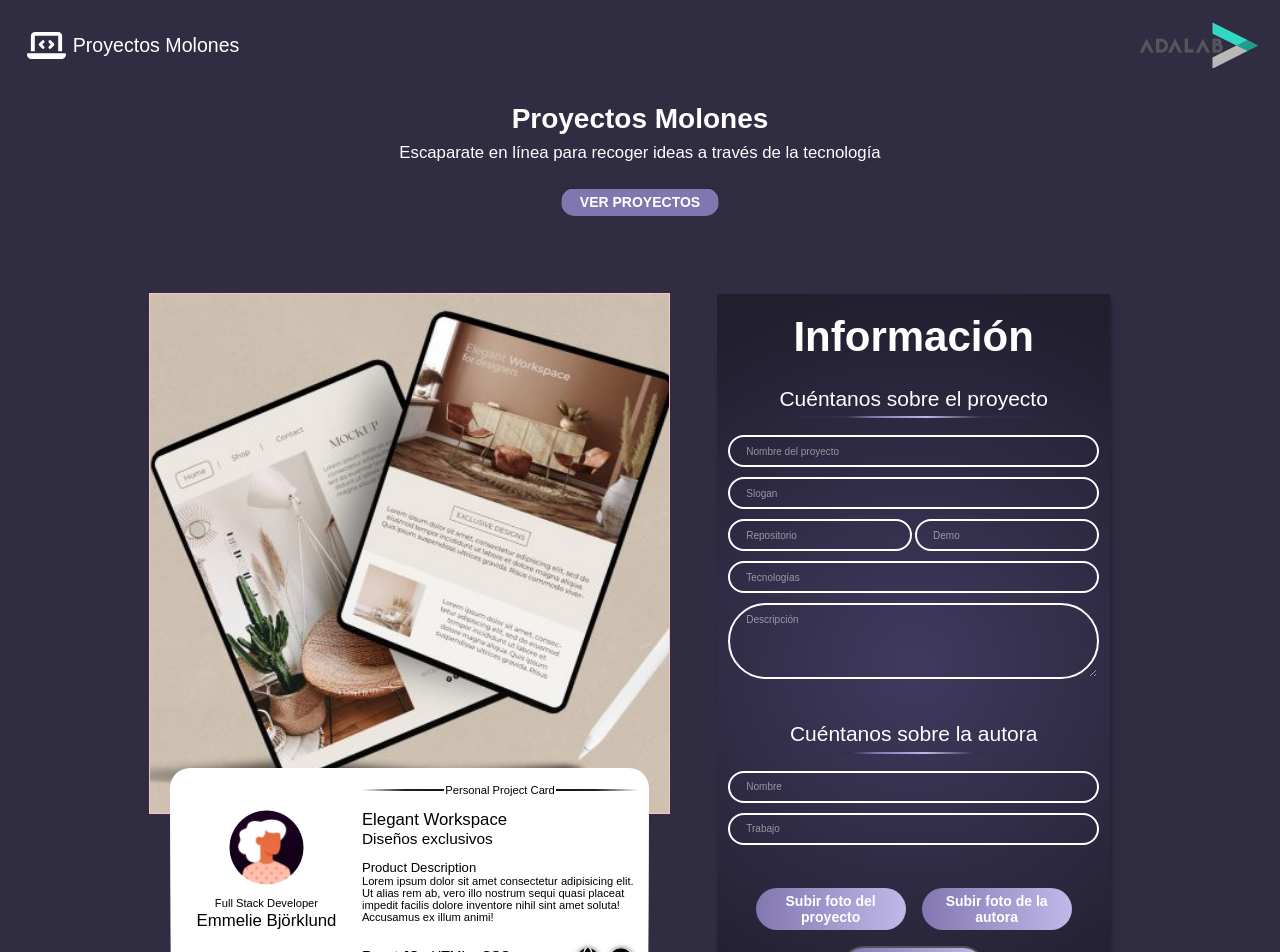
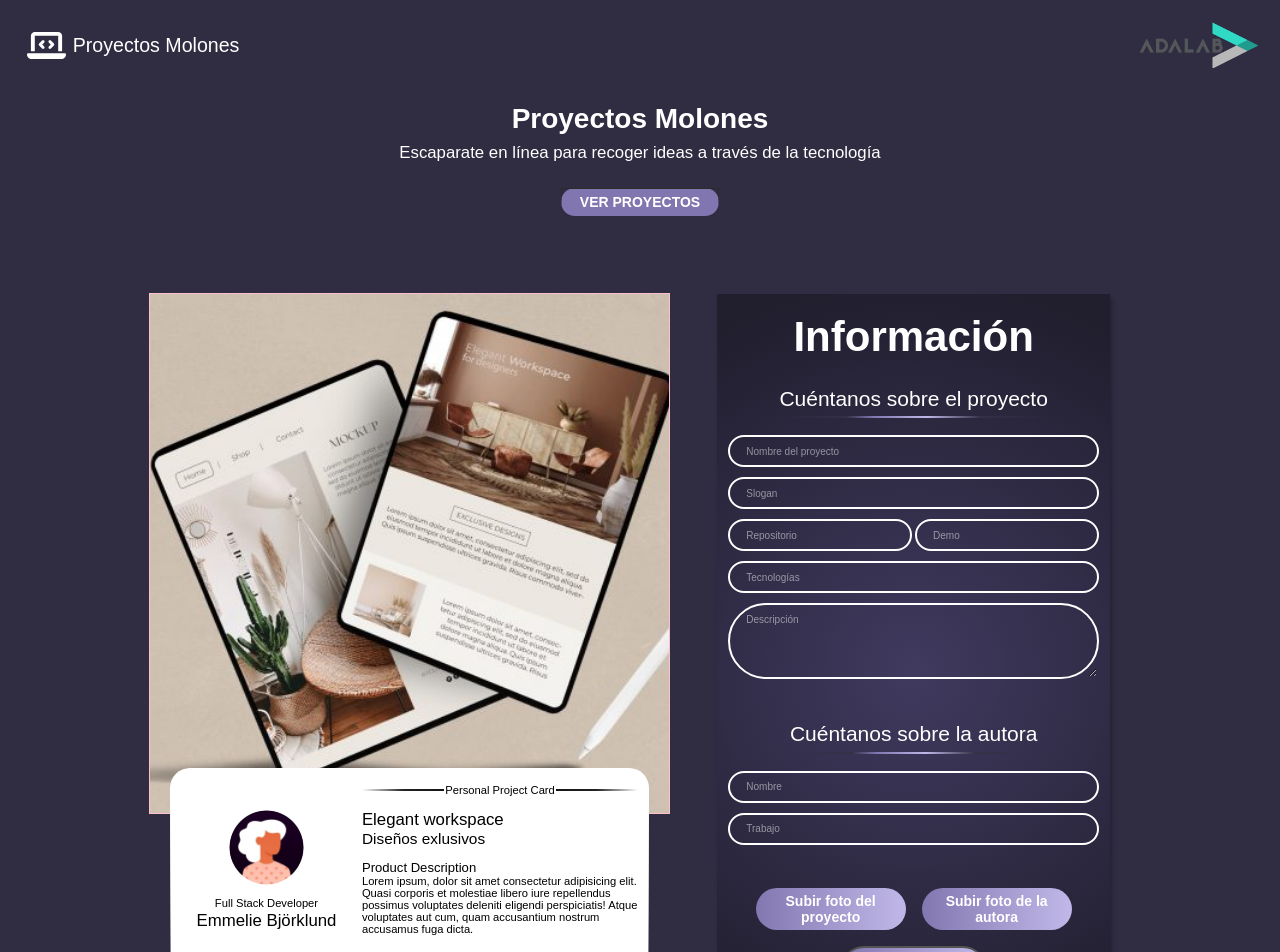
Before and after one commit to estherquiros/project-promo-58-modulo-3-team-2, a React (Vite) app: page / in a window 1280 px wide. Shown: the top 952 px of the page. Built offline with nearby package versions, Linux system fonts and the light colour scheme; a web font is replaced by a local one.

Commit message:
change preview functionality

```diff
--- a/src/components/App.jsx
+++ b/src/components/App.jsx
@@ -19,30 +19,77 @@ import { useState } from "react";
 
 function App() {
   const [formData, setFormData] = useState({
-    name: "Elegant Workspace",
-    slogan: "Diseños exclusivos",
+    name: "",
+    slogan: "",
     repo: "",
     demo: "",
-    technologies: "React JS - HTML - CSS",
-    desc:"Lorem ipsum dolor sit amet consectetur adipisicing elit. Ut alias rem ab, vero illo nostrum sequi quasi placeat impedit facilis dolore inventore nihil sint amet soluta! Accusamus ex illum animi!",
-    autor:"Emmelie Björklund",
-    job: "Full Stack Developer",
+    technologies: "",
+    desc:"",
+    author:"",
+    job: "",
+    image:"",
+    photo:"",
   });
 
 
-  const handleInput = (ev) => {
-    const {name, value} = ev.target;
-     setFormData({
-      ...formData,
-      [name]: value
-    });
+   const handleName = (ev) => {
+  setFormData({
+    ...formData,
+    name: ev.target.value,
+  });
+ };
+    const handleSlogan = (ev) => {
+  setFormData({
+    ...formData,
+    slogan: ev.target.value,
+  });
+ };
+    const handleRepo = (ev) => {
+  setFormData({
+    ...formData,
+    repo: ev.target.value,
+  });
+ };
+    const handleDemo = (ev) => {
+  setFormData({
+    ...formData,
+    demo: ev.target.value,
+  });
+ };
+    const handleTechnologies = (ev) => {
+  setFormData({
+    ...formData,
+    technologies: ev.target.value,
+  });
+ };
+    const handleDesc = (ev) => {
+  setFormData({
+    ...formData,
+    desc: ev.target.value,
+  });
+ };
+    const handleAuthor = (ev) => {
+  setFormData({
+    ...formData,
+    author: ev.target.value,
+  });
+ };
+    const handleJob = (ev) => {
 
 
 
-}
+
+      setFormData({
+    ...formData,
+    job: ev.target.value,
+  });
+ };
+
+
 const handleSubmit = (ev) => {
   ev.preventDefault();
 };
+
   return (
 
     <div className="container">
@@ -70,19 +117,18 @@ const handleSubmit = (ev) => {
             <div className="card__author">
               <div className="card__authorPhoto"></div>
               <p className="card__job">
-                {formData.job}
+                {formData.job ===""? "Full Stack Developer":formData.job}
               </p>
-              <h3 className="card__name">{formData.autor}</h3>
+              <h3 className="card__name">{formData.author ===""? "Emmelie Björklund":formData.author}</h3>
             </div>
 
             <div className="card__project">
-              <h3 className="card__name">{formData.name}</h3>
-              <p className="card__slogan">{formData.slogan}</p>
+              <h3 className="card__name">{formData.name ===""? "Elegant workspace":formData.name}</h3>
+              <p className="card__slogan">{formData.slogan ===""? "Diseños exlusivos":formData.slogan}</p>
               <h3 className="card__descriptionTitle">Product description</h3>
-              <p className="card__description">{formData.desc}</p>
-
+              <p className="card__description">{formData.desc ===""? "Lorem ipsum, dolor sit amet consectetur adipisicing elit. Quasi corporis et molestiae libero iure repellendus possimus voluptates deleniti eligendi perspiciatis! Atque voluptates aut cum, quam accusantium nostrum accusamus fuga dicta.":formData.desc}</p>
               <div className="card__technicalInfo">
-                <p className="card__technologies">{formData.technologies}</p>
+                <p className="card__technologies">{formData.technologies ===""? "React JS - HTML - CSS":formData.technologies}</p>
 
                 <a className="icon icon__www" href={formData.demo} title="Haz click para ver el proyecto online">
                   {formData.demo}
@@ -98,20 +144,20 @@ const handleSubmit = (ev) => {
           <h2 className="title">Información</h2>
           <fieldset className="addForm__group">
             <legend className="addForm__title">Cuéntanos sobre el proyecto</legend>
-            <input className="addForm__input" type="text" name="name" id="name" placeholder="Nombre del proyecto" onInput={handleInput} />
-            <input className="addForm__input" type="text" name="slogan" id="slogan" placeholder="Slogan" onInput={handleInput}/>
+            <input className="addForm__input" type="text" name="name" id="name" placeholder="Nombre del proyecto" onInput={handleName} />
+            <input className="addForm__input" type="text" name="slogan" id="slogan" placeholder="Slogan" onInput={handleSlogan}/>
             <div className="addForm__2col">
-              <input className="addForm__input" type="url" name="repo" id="repo" placeholder="Repositorio"onInput={handleInput} />
-              <input className="addForm__input" type="url" name="demo" id="demo" placeholder="Demo"onInput={handleInput} />
+              <input className="addForm__input" type="url" name="repo" id="repo" placeholder="Repositorio"onInput={handleRepo} />
+              <input className="addForm__input" type="url" name="demo" id="demo" placeholder="Demo"onInput={handleDemo} />
             </div>
-            <input className="addForm__input" type="text" name="technologies" id="technologies" placeholder="Tecnologías"onInput={handleInput} />
-            <textarea className="addForm__input" type="text" name="desc" id="desc" placeholder="Descripción" rows="5" onInput={handleInput}></textarea>
+            <input className="addForm__input" type="text" name="technologies" id="technologies" placeholder="Tecnologías"onInput={handleTechnologies} />
+            <textarea className="addForm__input" type="text" name="desc" id="desc" placeholder="Descripción" rows="5" onInput={handleDesc}></textarea>
           </fieldset>
 
           <fieldset className="addForm__group">
             <legend className="addForm__title">Cuéntanos sobre la autora</legend>
-            <input className="addForm__input" type="text" name="autor" id="autor" placeholder="Nombre" onInput={handleInput}/>
-            <input className="addForm__input" type="text" name="job" id="job" placeholder="Trabajo"onInput={handleInput} />
+            <input className="addForm__input" type="text" name="author" id="author" placeholder="Nombre" onInput={handleAuthor}/>
+            <input className="addForm__input" type="text" name="job" id="job" placeholder="Trabajo"onInput={handleJob} />
           </fieldset>
 
           <fieldset className="addForm__group--upload">
```
